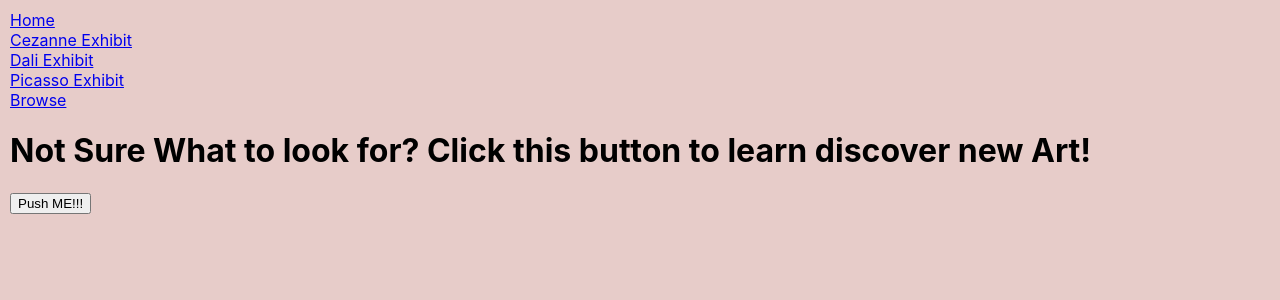
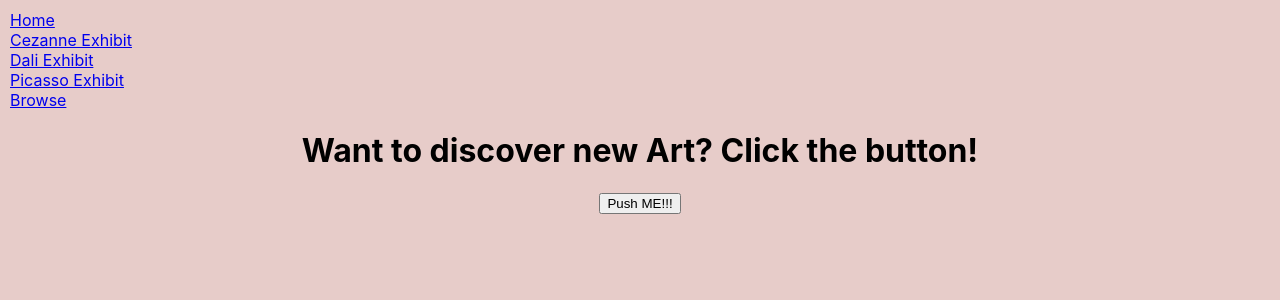
Before and after one commit to justingracie/Project3_Virtual_Gallery, a React (Create React App) app: page /browse in a window 1280 px wide. Shown: the top 300 px of the page. Built offline with nearby package versions, Linux system fonts and the light colour scheme.

Commit message:
browse button is working and rendering information based on static search

```diff
--- a/src/pages/Browse.jsx
+++ b/src/pages/Browse.jsx
@@ -5,10 +5,8 @@ import { useState } from 'react'
 
 // import { Link } from 'react-router-dom'
 const Browse = ()=> {
-    const URL ='https://api.artic.edu/api/v1/artworks/search?q=flowers&limit=1'
+    const URL ='https://api.artic.edu/api/v1/artworks/search?q=VanGough&fields=title,artist_title,image_id,id&limit=1'
     const[query, setQuery] = useState(null)
-    // const randomArt = document.querySelector('.button')
-    // randomArt.addEventListener('click', handleSubmit)
     const handleSubmit = async (e) =>{
         e.preventDefault()
         console.log('you clicked PUSH ME')
@@ -16,30 +14,37 @@ const Browse = ()=> {
             const response = await fetch(URL)
             const data = await response.json()
             setQuery(data.data)
-            console.log(query)
+
         } catch (error) {
             console.log('Seems to be a Problem here', error)
         }
+        // console.log(query.title)
     }
+
     // function handleChage(e){
     //     setQuery(e.target.value)
     // }
     return(
-        <div>
-             {/* {query ? */}
+        <div className="index">
+
             {/* <> */}
                 <div>
-                    <h1>Not Sure What to look for?  Click this button to learn discover new Art!</h1>
+                    <h1>Want to discover new Art? Click the button!</h1>
 
                         <div>
                             <button className="button"
                                     onClick={handleSubmit}>
                                 Push ME!!!</button>
+                        </div>
+                        {query ?
+                        <>
+                            <h1>{query[0].title}</h1>
+                            <h3>{query[0].artist_title}</h3>
+                            <img src={`https://www.artic.edu/iiif/2/${query[0].image_id}/full/843,/0/default.jpg`} alt={query[0].title}/>
+                        </>: <h2></h2> }
+                </div>
 
-                        </div>
-                </div>
-            {/* </>  */}
-            {/* : <h2>Loading...</h2> } */}
+
         </div>
     )
 }
--- a/src/pages/CollectionDetailsCezanne.jsx
+++ b/src/pages/CollectionDetailsCezanne.jsx
@@ -14,7 +14,6 @@ const CollectionDetails = ()=>{
             const response = await fetch(URL)
             const data = await response.json()
             setArtDetails(data.data)
-            console.log(artDetails)
         } catch (error) {
             console.log('there seems to be an issue!, error')
         }
```
